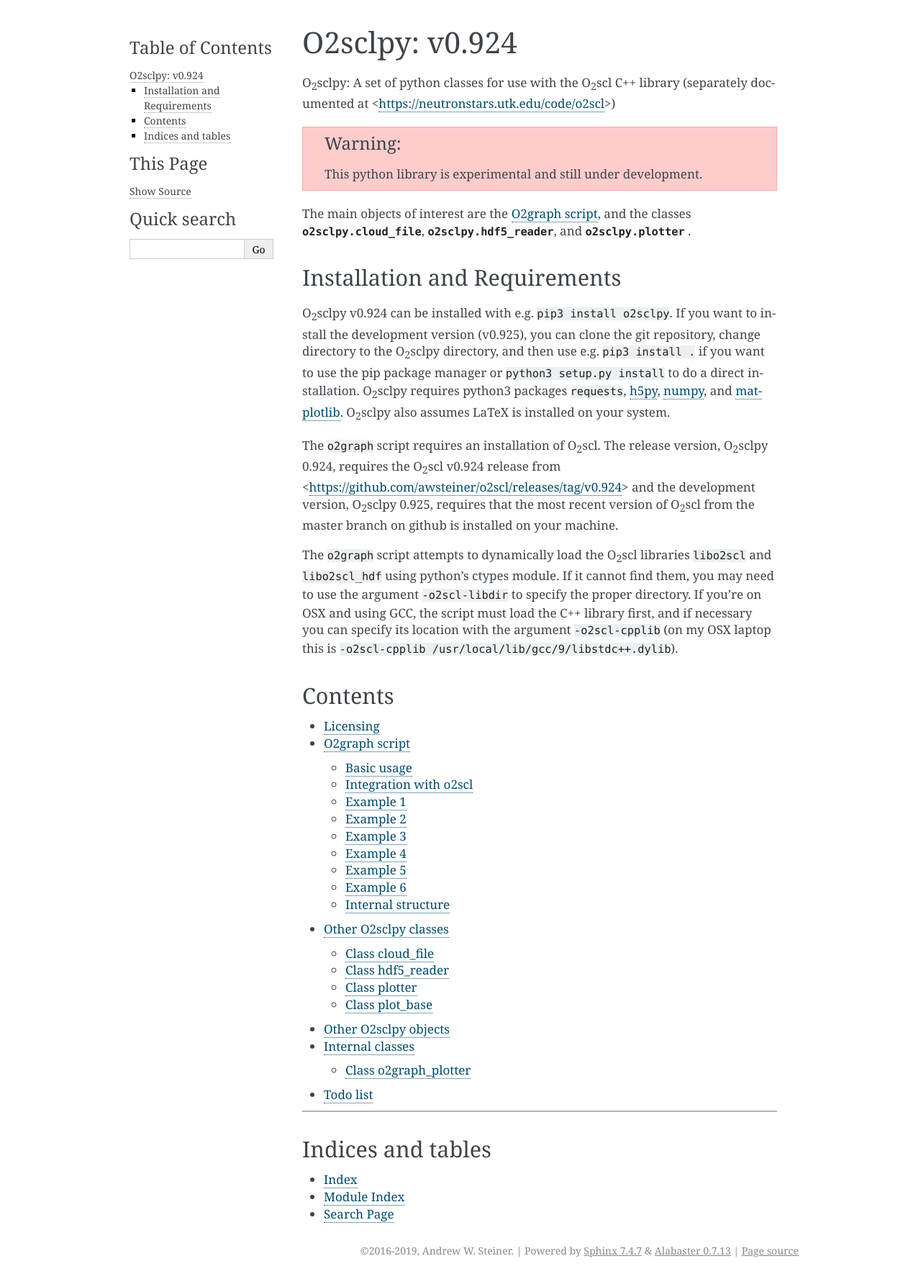
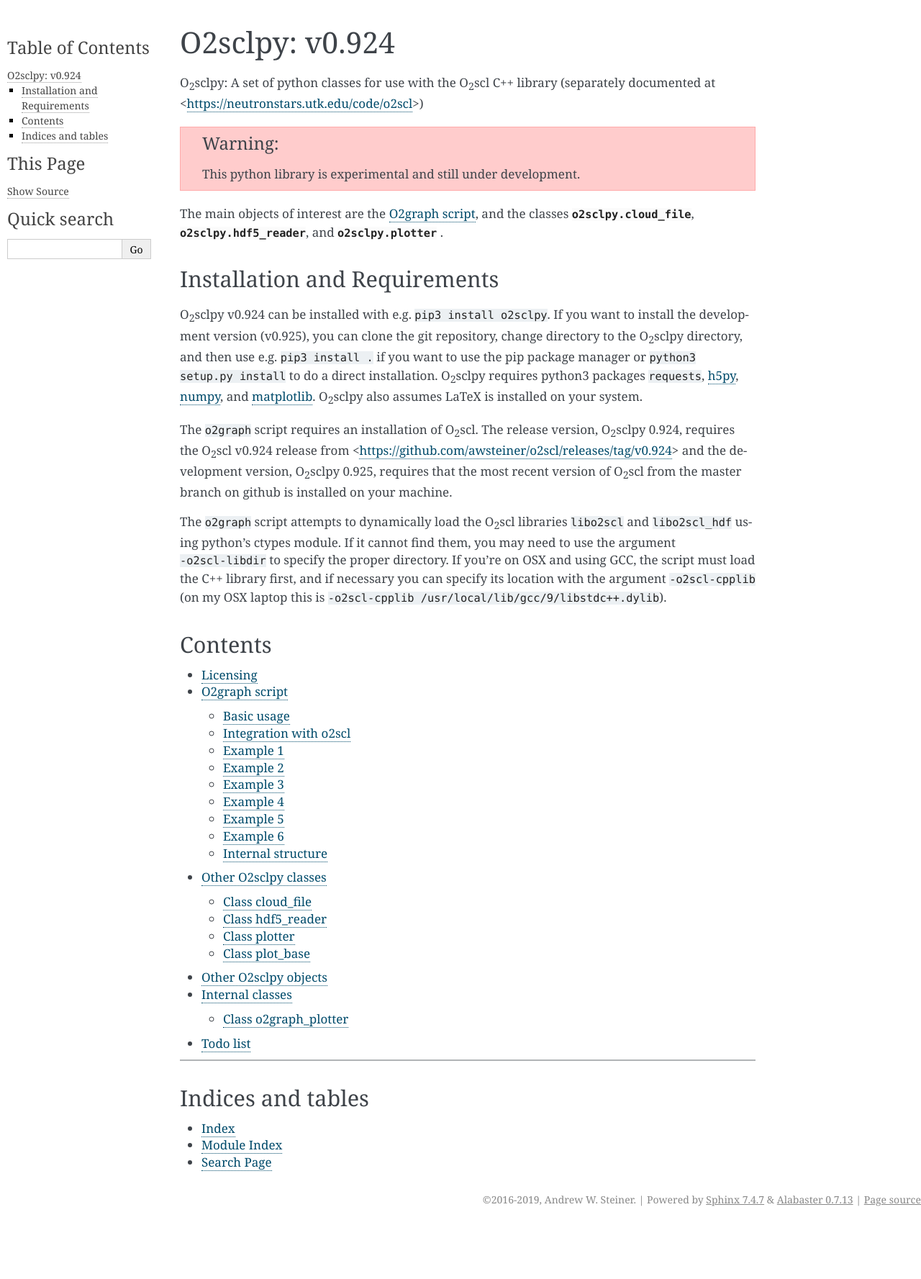
Before and after one commit to awsteiner/o2sclpy, a Sphinx documentation site: the page built from doc/index.rst, in a window 1280 px wide. Shown: the whole page at 72% size. Built offline with Sphinx 7.4.7, drawn with Linux system fonts in a browser that asks for light colours; after the commit the page ends 1706 px from its top, so only the background shows below that.

Commit message:
Small update to docs.

```diff
--- a/doc/conf.py
+++ b/doc/conf.py
@@ -95,7 +95,9 @@ html_theme = 'alabaster'
 # further.  For a list of options available for each theme, see the
 # documentation.
 #
-# html_theme_options = {}
+html_theme_options = {
+    'page_width': 'auto',
+}
 
 # Add any paths that contain custom static files (such as style sheets) here,
 # relative to this directory. They are copied after the builtin static files,
```
